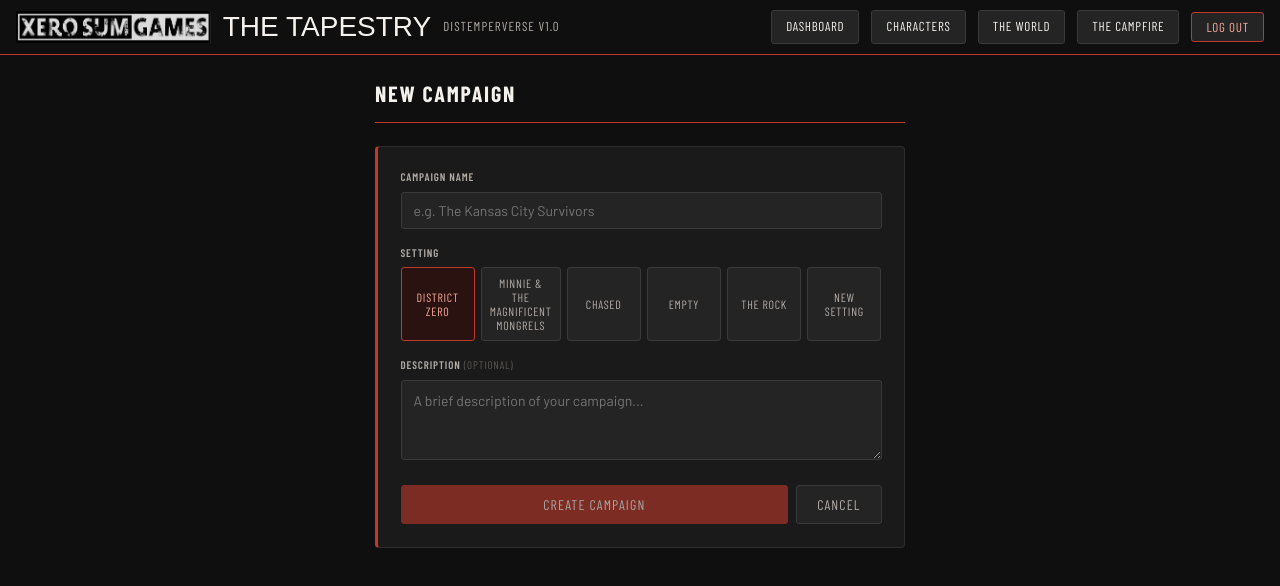
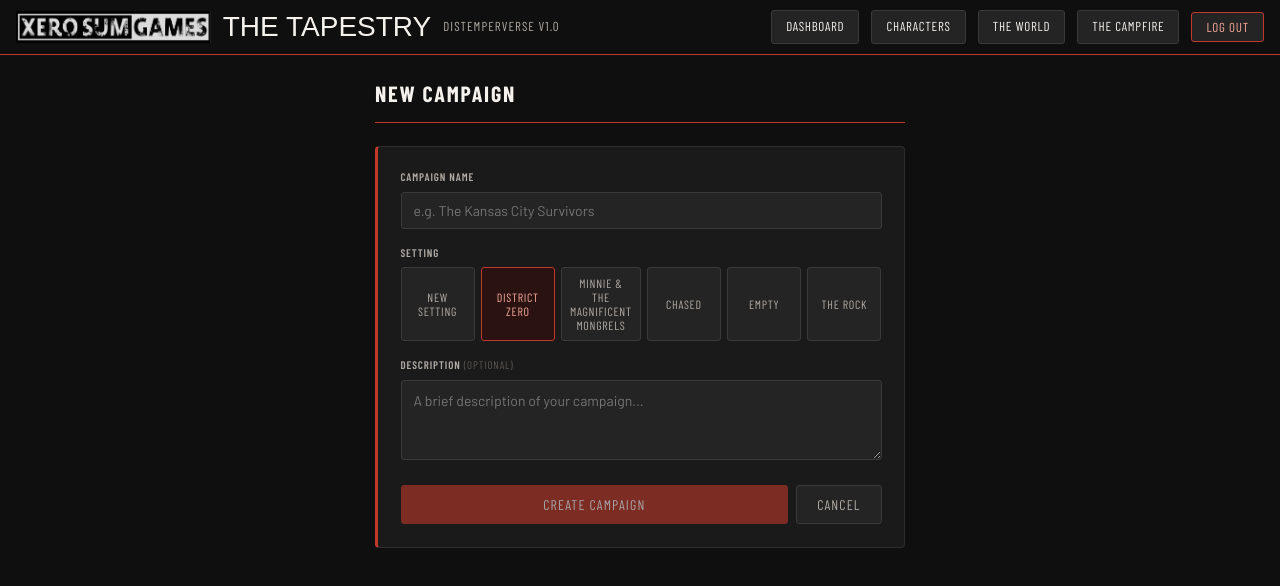
Before and after one commit to XeroSumGames/thetapestry, a Next.js app: page /campaigns/new in a window 1280 px wide. Shown: the top 586 px of the page. Built offline with nearby package versions, Linux system fonts and the light colour scheme; no server answers; a web font is replaced by a local one.

Commit message:
fix: New Setting first in campaign settings list (correction)

```diff
--- a/app/campaigns/new/page.tsx
+++ b/app/campaigns/new/page.tsx
@@ -4,12 +4,12 @@ import { createClient } from '../../../lib/supabase-browser'
 import { useRouter } from 'next/navigation'
 
 const SETTINGS = [
+  { value: 'custom', label: 'New Setting' },
   { value: 'district0', label: 'District Zero' },
   { value: 'mongrels', label: 'Minnie & The Magnificent Mongrels' },
   { value: 'chased', label: 'Chased' },
   { value: 'empty', label: 'Empty' },
   { value: 'therock', label: 'The Rock' },
-  { value: 'custom', label: 'New Setting' },
 ]
 
 function generateCode(): string {
```
